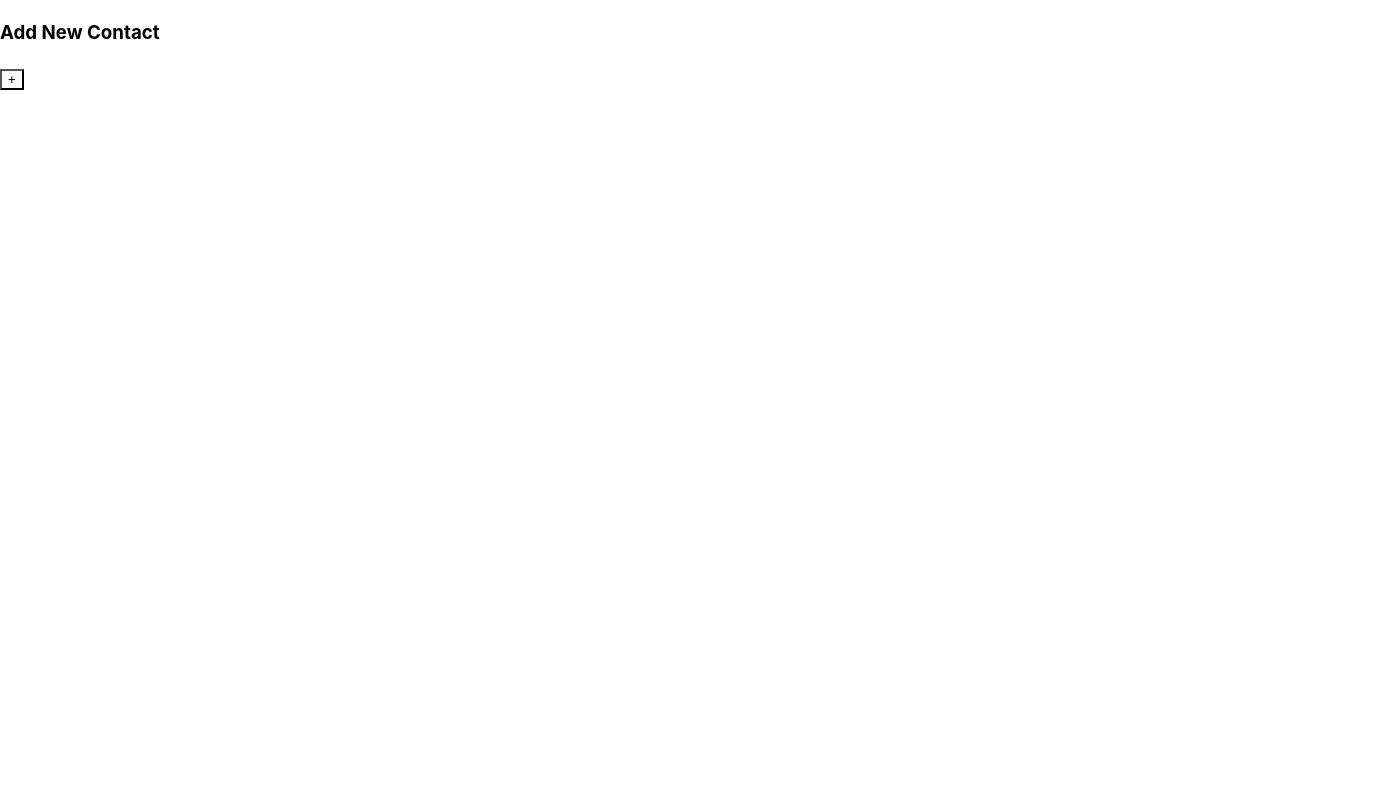
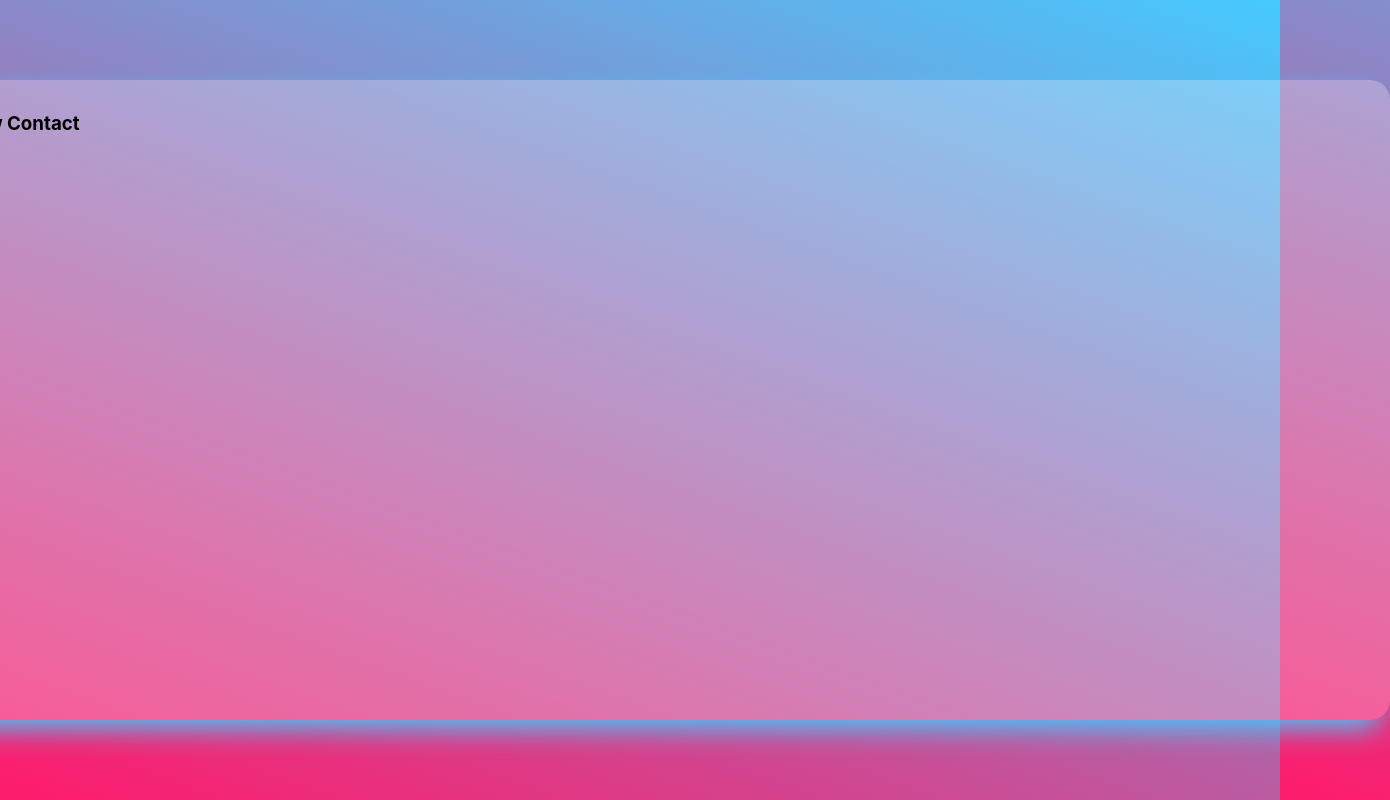
Before and after one commit to Movahed-m/Contact-App, a React (Vite) app: page / in a window 1280 px wide. Shown: the whole page, 1390 px wide, since content can reach past the window. Built offline with nearby package versions, Linux system fonts and the light colour scheme.

Commit message:
adding styles of App and adding some style into global.css

```diff
--- a/src/components/App.jsx
+++ b/src/components/App.jsx
@@ -3,6 +3,7 @@ import FormContainer from "./Aside-form/FormContainer";
 import Form from "./Aside-form/Form";
 import PhotoContainer from "./Aside-form/PhotoContainer";
 import Photo from "./Aside-form/Photo";
+import styles from "../styles/App.module.css"
 
 function App() {
   const [show, setShow] = useState({
@@ -18,7 +19,7 @@ function App() {
   });
 
   return (
-    <>
+    <div className={styles.container}>
       <FormContainer setShow={setShow} show={show}>
         <Form contact={contact} setContact={setContact} setShow={setShow}>
           <PhotoContainer
@@ -30,7 +31,7 @@ function App() {
           </PhotoContainer>
         </Form>
       </FormContainer>
-    </>
+    </div>
   );
 }
 
--- /dev/null
+++ b/src/styles/App.module.css
@@ -0,0 +1,9 @@
+.container {
+  width: 1500px;
+  height: 80vh;
+  display: flex;
+  background: #ffffff40;
+  border-radius: 20px;
+  padding: 30px;
+  box-shadow:-7px 11px 28px -3px rgba(69,202,255,1);
+}
--- a/src/styles/global.css
+++ b/src/styles/global.css
@@ -4,11 +4,20 @@
   font-weight: 400;
 }
 
+* {
+  margin: 0;
+  padding: 0;
+  box-sizing: border-box;
+  border: none;
+  text-decoration: none;
+  list-style: none;
+}
+
 body {
+  height: 100vh;
   margin: 0;
   display: flex;
+  justify-content: center;
+  align-items: center;
+  background: linear-gradient(20deg,#ff1b6b , #45caff);
 }
-
-button {
-  background-color: #f9f9f9;
-}
```
